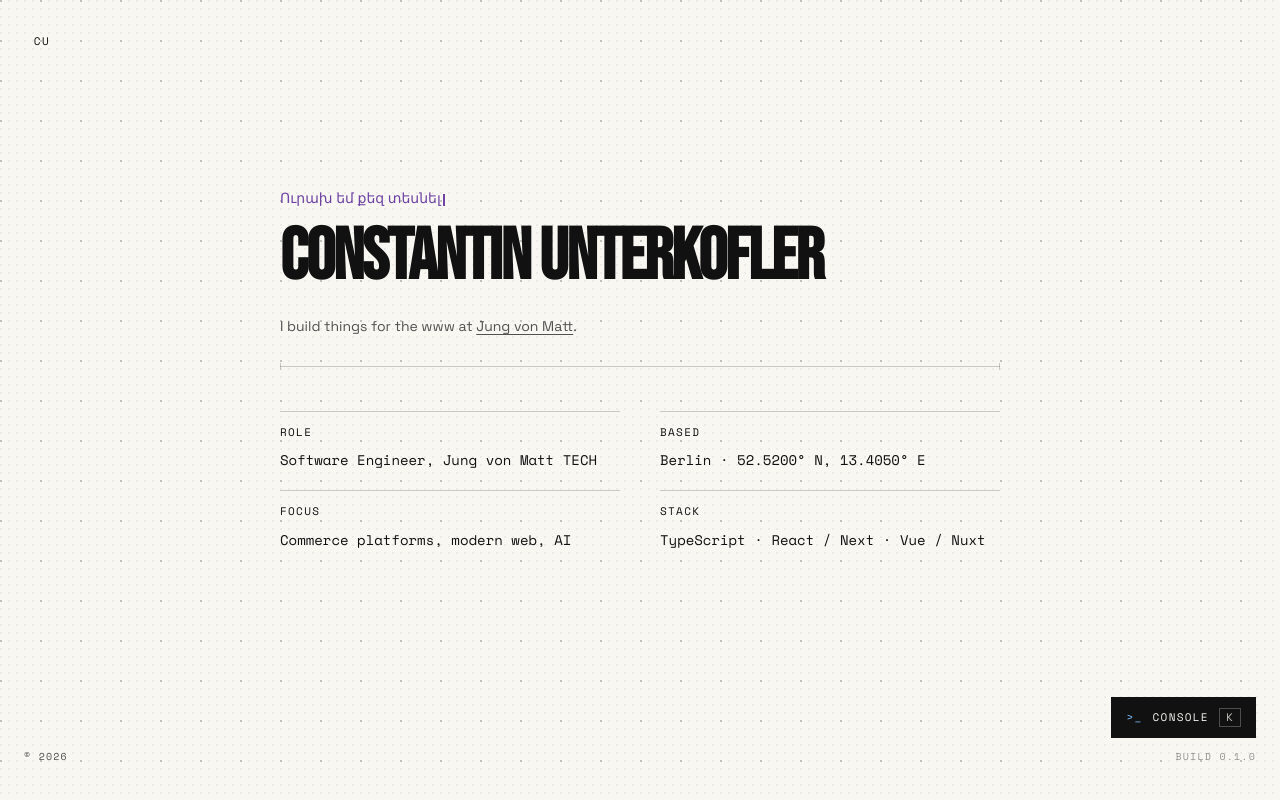
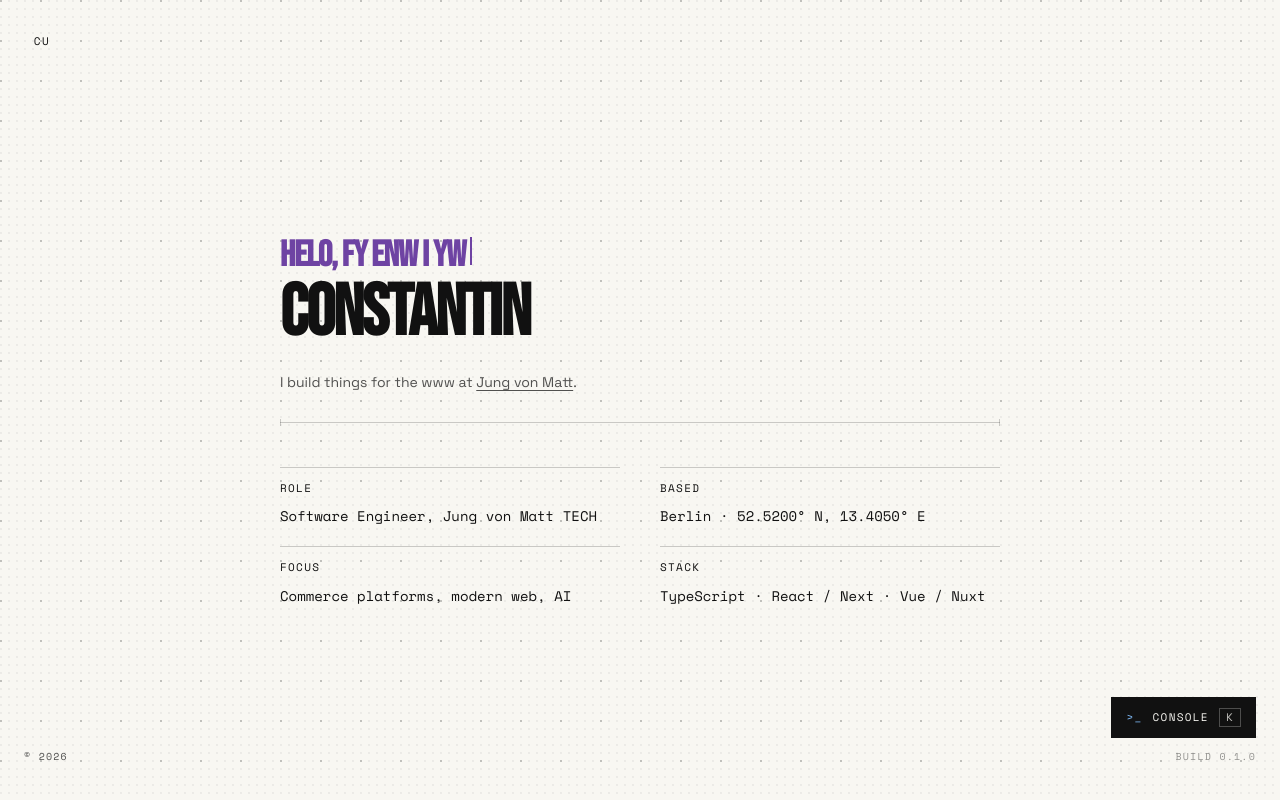
Before and after one commit to conuko/constantin-unterkofler-com-v2, a Next.js app: page / in a window 1280 px wide. Built offline with nearby package versions, Linux system fonts and the light colour scheme.

Commit message:
feat: enhance home Portfolio Page with personalized greeting included in title

```diff
--- a/app/page.tsx
+++ b/app/page.tsx
@@ -13,7 +13,12 @@ export default function Home() {
     <PortfolioPage
       title={home.title}
       sheetMeta={home.sheetMeta}
-      greeting={<NotebookGreeting greetings={home.content.greetings} />}
+      greeting={
+        <NotebookGreeting
+          greetings={home.content.greetings}
+          name={home.title}
+        />
+      }
       width={home.width}
       introduction={
         <div className="space-y-2">
--- a/app/utilities.css
+++ b/app/utilities.css
@@ -72,6 +72,23 @@
   color: oklch(
     var(--greeting-lightness) var(--greeting-chroma) var(--greeting-hue, 0)
   );
+}
+
+/* A two-line writing field keeps every script close to the name without
+ * shifting the headline or the content below while the greeting rewrites. */
+@utility greeting-stage {
+  min-block-size: 2lh;
+}
+
+/* The caret shares the greeting's inline formatting context, so its em-sized
+ * body follows the active script's baseline instead of the two-line stage. */
+@utility greeting-caret {
+  display: inline-block;
+  inline-size: 2px;
+  block-size: 0.78em;
+  margin-inline-start: 0.12em;
+  vertical-align: 0.02em;
+  background: currentColor;
 }
 
 /* Factual list marker used by Engineering Notebook metadata tags */
--- a/components/notebook-greeting.tsx
+++ b/components/notebook-greeting.tsx
@@ -12,18 +12,18 @@ import { usePrefersReducedMotion } from "@/lib/use-prefers-reduced-motion";
 
 type NotebookGreetingProps = {
   greetings: readonly Greeting[];
+  name: string;
 };
 
 /**
- * The home Portfolio Page's Greeting: one hello at a time, written left to
- * right, erased right to left, then rewritten in another language and another
- * random color. The first greeting is server-rendered whole, so the line is
- * never blank before the rotation takes over.
+ * The home Portfolio Page's compact introduction: the localized greeting is
+ * written above one stable name, erased, then rewritten in another language
+ * and color.
  *
  * Reduced motion keeps the first greeting standing: no writing, no erasing, no
  * rotation, so the line never changes under a reader who asked it not to.
  */
-export function NotebookGreeting({ greetings }: NotebookGreetingProps) {
+export function NotebookGreeting({ greetings, name }: NotebookGreetingProps) {
   const [leadGreeting] = greetings;
   const [cycle, setCycle] = useState(() =>
     settledGreetingCycle(greetingGraphemes(leadGreeting.text).length),
@@ -55,27 +55,29 @@ export function NotebookGreeting({ greetings }: NotebookGreetingProps) {
     return () => clearTimeout(step);
   }, [cycle, graphemes.length, greetings.length, rotating]);
 
-  const written = rotating
-    ? graphemes.slice(0, cycle.revealed).join("")
-    : leadGreeting.text;
+  const revealed = rotating ? cycle.revealed : graphemes.length;
+  const written = graphemes.slice(0, revealed).join("");
   const displayed = rotating ? greeting : leadGreeting;
+  const caret = rotating && <span className="greeting-caret animate-caret" />;
 
   return (
     <>
-      <span
+      <p
         aria-hidden="true"
-        className="greeting-ink normal-case"
+        className="greeting-stage greeting-ink flex w-full items-end font-heading font-semibold text-3xl leading-tight tracking-tight lg:text-4xl"
         dir="auto"
         lang={displayed.lang}
         style={{ "--greeting-hue": cycle.hue } as CSSProperties}
       >
-        {written}
-        {rotating && (
-          <span className="ml-0.5 inline-block h-3 w-0.5 animate-caret bg-current align-middle" />
-        )}
-      </span>
-      {/* One stable greeting for assistive technology, in place of a line that rewrites itself. */}
-      <span className="sr-only">{leadGreeting.text}</span>
+        <span className="inline-block">
+          {written}
+          {caret}
+        </span>
+      </p>
+      <p className="sr-only">{leadGreeting.text}</p>
+      <h1 className="w-fit font-heading font-semibold text-5xl leading-none tracking-tight lg:text-7xl">
+        <span translate="no">{name}</span>
+      </h1>
     </>
   );
 }
--- a/components/notebook-primitives.tsx
+++ b/components/notebook-primitives.tsx
@@ -15,7 +15,7 @@ import { cn } from "@/lib/utils/cn";
  */
 
 type NotebookPageHeaderProps = {
-  /** Takes the section code's slot on a Portfolio Page that greets instead. */
+  /** Replaces the default title presentation on the home Portfolio Page. */
   greeting?: ReactNode;
   introduction?: ReactNode;
   /** Absent on the home Portfolio Page, where the Greeting takes this slot. */
@@ -51,14 +51,15 @@ export function NotebookPageHeader({
           )}
         </div>
       )}
-      {greeting && (
-        <p
-          style={notebookDelay(notebookTiming.pageIdentity)}
-          className="notebook-in-identity mb-3.5 text-sm"
+      {greeting ? (
+        <div
+          style={notebookDelay(notebookTiming.pageHeading)}
+          data-notebook-title
+          className="notebook-in-heading w-full pr-2"
         >
           {greeting}
-        </p>
-      )}
+        </div>
+      ) : (
         <h1
           style={notebookDelay(notebookTiming.pageHeading)}
           data-notebook-title
@@ -66,6 +67,7 @@ export function NotebookPageHeader({
         >
           {title}
         </h1>
+      )}
       {introduction && (
         <div
           style={notebookDelay(notebookTiming.pageIntroduction)}
--- a/components/portfolio-page.tsx
+++ b/components/portfolio-page.tsx
@@ -4,7 +4,7 @@ import { cn } from "@/lib/utils/cn";
 
 type PortfolioPageProps = {
   title: string;
-  /** Absent on the home Portfolio Page, where the Greeting takes this slot. */
+  /** Absent on the home Portfolio Page, whose title begins with a greeting. */
   sectionCode?: string;
   /** Right-aligned sheet stamp, e.g. "Sheet W · 07 records". */
   sheetMeta?: string;
--- a/content/greetings.ts
+++ b/content/greetings.ts
@@ -9,54 +9,57 @@ export type Greeting = {
 
 /**
  * The Greeting rotation for the home Portfolio Page: each language's warm
- * equivalent of "good to see you", not a bare hello. English leads so the
- * server-rendered greeting is stable; the rotation randomizes from there.
+ * equivalent of "Hello, I'm". English leads so the server-rendered greeting
+ * is stable; the rotation randomizes from there.
  */
 export const greetings: Greeting[] = [
-  { text: "Good to see you", language: "English", lang: "en" },
-  { text: "Schön, dass du da bist", language: "German", lang: "de" },
-  { text: "Goed je te zien", language: "Dutch", lang: "nl" },
-  { text: "Godt at se dig", language: "Danish", lang: "da" },
-  { text: "Kul att se dig", language: "Swedish", lang: "sv" },
-  { text: "Godt å se deg", language: "Norwegian", lang: "nb" },
-  { text: "Gott að sjá þig", language: "Icelandic", lang: "is" },
-  { text: "Che bello vederti", language: "Italian", lang: "it" },
-  { text: "Content de te voir", language: "French", lang: "fr" },
-  { text: "Qué bueno verte", language: "Spanish", lang: "es" },
-  { text: "Que bom te ver", language: "Portuguese", lang: "pt" },
-  { text: "M'alegro de veure't", language: "Catalan", lang: "ca" },
-  { text: "Gaudeo te videre", language: "Latin", lang: "la" },
-  { text: "Dobrze cię widzieć", language: "Polish", lang: "pl" },
-  { text: "Rád tě vidím", language: "Czech", lang: "cs" },
-  { text: "Rád ťa vidím", language: "Slovak", lang: "sk" },
-  { text: "Lepo te je videti", language: "Slovenian", lang: "sl" },
-  { text: "Lijepo te je vidjeti", language: "Croatian", lang: "hr" },
-  { text: "Лепо те је видети", language: "Serbian", lang: "sr" },
-  { text: "Радвам се да те видя", language: "Bulgarian", lang: "bg" },
-  { text: "Рад тебя видеть", language: "Russian", lang: "ru" },
-  { text: "Радий тебе бачити", language: "Ukrainian", lang: "uk" },
-  { text: "Рады цябе бачыць", language: "Belarusian", lang: "be" },
-  { text: "Gera tave matyti", language: "Lithuanian", lang: "lt" },
-  { text: "Prieks tevi redzēt", language: "Latvian", lang: "lv" },
-  { text: "Tore sind näha", language: "Estonian", lang: "et" },
-  { text: "Mukava nähdä sinua", language: "Finnish", lang: "fi" },
-  { text: "Jó látni téged", language: "Hungarian", lang: "hu" },
-  { text: "Χαίρομαι που σε βλέπω", language: "Greek", lang: "el" },
-  { text: "Gëzohem të të shoh", language: "Albanian", lang: "sq" },
-  { text: "Seni görmek güzel", language: "Turkish", lang: "tr" },
-  { text: "Səni görmək gözəldir", language: "Azerbaijani", lang: "az" },
-  { text: "Mae'n dda dy weld di", language: "Welsh", lang: "cy" },
-  { text: "Tá áthas orm tú a fheiceáil", language: "Irish", lang: "ga" },
-  { text: "Pozten naiz zu ikusteaz", language: "Basque", lang: "eu" },
-  { text: "Bone vidi vin", language: "Esperanto", lang: "eo" },
-  { text: "Ուրախ եմ քեզ տեսնել", language: "Armenian", lang: "hy" },
-  { text: "მიხარია, რომ გხედავ", language: "Georgian", lang: "ka" },
-  { text: "טוב לראות אותך", language: "Hebrew", lang: "he" },
-  { text: "سعيد برؤيتك", language: "Arabic", lang: "ar" },
-  { text: "आपको देखकर अच्छा लगा", language: "Hindi", lang: "hi" },
-  { text: "Rất vui được gặp bạn", language: "Vietnamese", lang: "vi" },
-  { text: "很高兴见到你", language: "Chinese (Simplified)", lang: "zh-Hans" },
-  { text: "很高興見到你", language: "Chinese (Traditional)", lang: "zh-Hant" },
-  { text: "会えてうれしいです", language: "Japanese", lang: "ja" },
-  { text: "만나서 반갑습니다", language: "Korean", lang: "ko" },
+  { text: "Hello, I’m", language: "English", lang: "en" },
+  { text: "Hi, ich bin", language: "German", lang: "de" },
+  { text: "Hallo, ik ben", language: "Dutch", lang: "nl" },
+  { text: "Hej, jeg er", language: "Danish", lang: "da" },
+  { text: "Hej, jag är", language: "Swedish", lang: "sv" },
+  { text: "Hei, jeg er", language: "Norwegian", lang: "nb" },
+  { text: "Halló, ég heiti", language: "Icelandic", lang: "is" },
+  { text: "Ciao, sono", language: "Italian", lang: "it" },
+  { text: "Bonjour, je suis", language: "French", lang: "fr" },
+  { text: "Hola, soy", language: "Spanish", lang: "es" },
+  { text: "Olá, eu sou", language: "Portuguese", lang: "pt" },
+  { text: "Hola, soc", language: "Catalan", lang: "ca" },
+  { text: "Salve, ego sum", language: "Latin", lang: "la" },
+  { text: "Cześć, jestem", language: "Polish", lang: "pl" },
+  { text: "Ahoj, jsem", language: "Czech", lang: "cs" },
+  { text: "Ahoj, som", language: "Slovak", lang: "sk" },
+  { text: "Živjo, sem", language: "Slovenian", lang: "sl" },
+  { text: "Bok, ja sam", language: "Croatian", lang: "hr" },
+  { text: "Здраво, ја сам", language: "Serbian", lang: "sr" },
+  { text: "Здравей, аз съм", language: "Bulgarian", lang: "bg" },
+  { text: "Привет, я", language: "Russian", lang: "ru" },
+  { text: "Привіт, я", language: "Ukrainian", lang: "uk" },
+  { text: "Прывітанне, я", language: "Belarusian", lang: "be" },
+  { text: "Labas, aš esu", language: "Lithuanian", lang: "lt" },
+  { text: "Sveiki, es esmu", language: "Latvian", lang: "lv" },
+  { text: "Tere, mina olen", language: "Estonian", lang: "et" },
+  { text: "Hei, olen", language: "Finnish", lang: "fi" },
+  { text: "Szia, a nevem", language: "Hungarian", lang: "hu" },
+  { text: "Γεια, είμαι ο", language: "Greek", lang: "el" },
+  { text: "Përshëndetje, unë jam", language: "Albanian", lang: "sq" },
+  { text: "Merhaba, adım", language: "Turkish", lang: "tr" },
+  { text: "Salam, adım", language: "Azerbaijani", lang: "az" },
+  { text: "Helo, fy enw i yw", language: "Welsh", lang: "cy" },
+  { text: "Dia dhuit, is mise", language: "Irish", lang: "ga" },
+  { text: "Saluton, mi estas", language: "Esperanto", lang: "eo" },
+  { text: "გამარჯობა, მე ვარ", language: "Georgian", lang: "ka" },
+  { text: "שלום, אני", language: "Hebrew", lang: "he" },
+  { text: "مرحبًا، أنا", language: "Arabic", lang: "ar" },
+  { text: "Xin chào, tôi là", language: "Vietnamese", lang: "vi" },
+  {
+    text: "你好，我是",
+    language: "Chinese (Simplified)",
+    lang: "zh-Hans",
+  },
+  {
+    text: "你好，我是",
+    language: "Chinese (Traditional)",
+    lang: "zh-Hant",
+  },
 ];
--- a/content/site-content.ts
+++ b/content/site-content.ts
@@ -497,7 +497,7 @@ const portfolioPages = {
     route: "/",
     sectionCode: "",
     sheetMeta: "",
-    title: identity.name,
+    title: "Constantin",
     width: "reading",
     metadata: {
       title: "Home",
```
Also changed, not shown: lib/notebook-greeting.ts (+3 -4 lines), 2 other files (tests, documents, lock files or other folders). Lines whose indentation alone changed are shown as unchanged.
